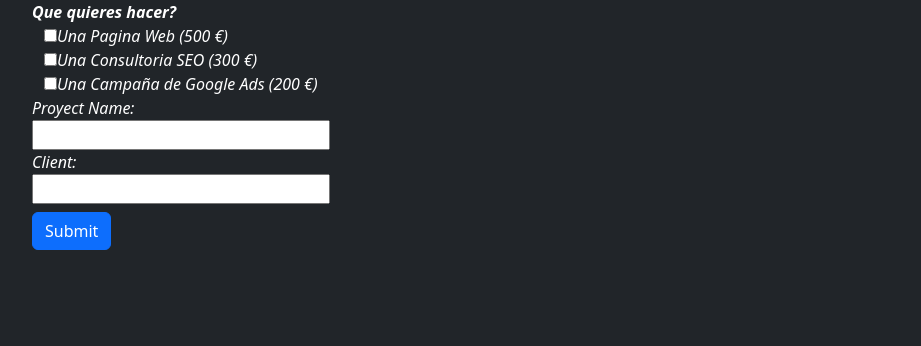
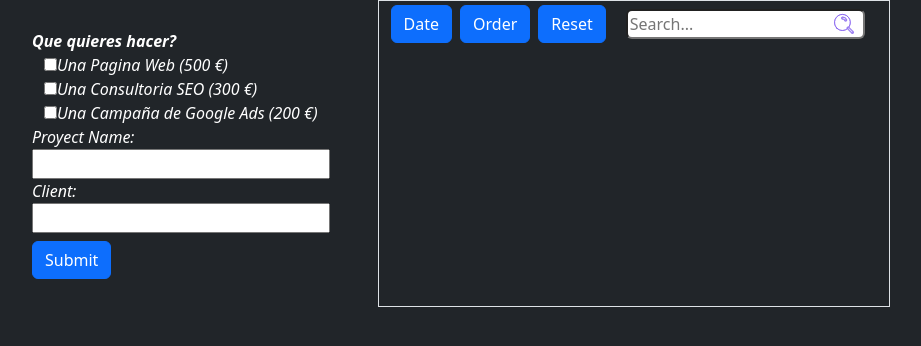
Before and after one commit to REALcuba/itacademyspring7, a React (Vite) app: page / in a window 1280 px wide. Both pictures are taken after a click on the button "Login". Shown: the top 346 px of the page, without its empty margins (50-971 px from the left). Built offline with nearby package versions, Linux system fonts and the light colour scheme.

Commit message:
local storage saved

```diff
--- a/src/components/createProject/CreateProject.tsx
+++ b/src/components/createProject/CreateProject.tsx
@@ -1,16 +1,22 @@
-import { useEffect, useState } from 'react';
+import { ChangeEvent, useEffect, useState } from 'react';
 import Filters from '../filterBtns/FilterBtns';
-import { type Project } from '../types/Types';
+import { Project, CreateProjectProps } from '../types/Types';
 
-type CreateProjectProps = {
-    projectArr: Project[];
-}
 
-const CreateProject: React.FC<CreateProjectProps> = ({ projectArr }) => {
-    const [filteredProjectArr, setFilteredProjectArr] = useState<Project[]>(projectArr)
+const CreateProject: React.FC<CreateProjectProps> = ({ projectArr}) => {
+    const [filteredProjectArr, setFilteredProjectArr] = useState<Project[]>(projectArr);
+
+    const [searchValue, setSearchValue] = useState<string>('');
+    // console.log(value);
 
 
     const cloneProjectArr = [...filteredProjectArr]
+    const handlerInputSearcValue = (e: ChangeEvent<HTMLInputElement>) => {
+        setSearchValue(e.target.value)
+        setFilteredProjectArr(cloneProjectArr.filter(project => project.projectName.toLowerCase().includes(searchValue.toLowerCase())))
+
+    }
+
     const handlerSortProjects = () => {
 
         cloneProjectArr.sort((projectA, projectB) => projectA.clientName.localeCompare(projectB.clientName))
@@ -18,21 +24,20 @@ const CreateProject: React.FC<CreateProjectProps> = ({ projectArr }) => {
         setFilteredProjectArr(cloneProjectArr)
         return cloneProjectArr
     }
-    const handlerRessetBtn = () => setFilteredProjectArr(projectArr);
+    const handlerResetBtn = () => setFilteredProjectArr(projectArr);
+
     const handlerSortByDateFilterBtn = () => {
         cloneProjectArr.sort((projectA, projectB) => {
             return projectB.date.localeCompare(projectA.date)
-            //  cloneProjectArr
         })
-        setFilteredProjectArr(cloneProjectArr)
     }
     useEffect(() => {
         setFilteredProjectArr(projectArr)
-    }, [projectArr])
+    }, [projectArr, setFilteredProjectArr])
     return (
         <>
-            <div className='align-items-center container-md d-flex justify-content-between mt-1'>
-                <Filters handlerSortProjects={handlerSortProjects} handlerRessetBtn={handlerRessetBtn} handlerSortByDateFilterBtn={handlerSortByDateFilterBtn} />
+            <div className='align-items-md-center container-md d-flex justify-content-center gap-2 mt-1'>
+                <Filters handlerSortProjects={handlerSortProjects} handlerResetBtn={handlerResetBtn} handlerSortByDateFilterBtn={handlerSortByDateFilterBtn} handlerInputSearcValue={(e: ChangeEvent<HTMLInputElement>) => handlerInputSearcValue(e)} />
             </div>
             <div className=' mt-2 flex-column project_data_div overflow-y-scroll'>
 
--- a/src/components/customHooks/UseLocalStorage.js
+++ b/src/components/customHooks/UseLocalStorage.js
@@ -1,7 +1,7 @@
 import { useState } from "react";
 
 // type useLocalStorageType<T> = [T, React.Dispatch<React.SetStateAction<T>>];
-export const useLocalStorage = (key, initialValue) => {
+export const UseLocalStorage = (key, initialValue) => {
   const [storedValue, setStoredValue] = useState(() => {
     try {
       const item = window.localStorage.getItem(key);
--- a/src/components/customHooks/UseLocalStorage.jsx
+++ b/src/components/customHooks/UseLocaleStorage.tsx
@@ -1,7 +1,7 @@
 import { useState } from "react";
 
 // type useLocalStorageType<T> = [T, React.Dispatch<React.SetStateAction<T>>];
-export const useLocalStorage = (key, initialValue) => {
+export const UseLocaleStorage = (key, initialValue) => {
   const [storedValue, setStoredValue] = useState(() => {
     try {
       const item = window.localStorage.getItem(key);
--- a/src/components/filterBtns/FilterBtns.tsx
+++ b/src/components/filterBtns/FilterBtns.tsx
@@ -1,10 +1,18 @@
 import { type FiltersProps } from "../types/Types"
+// import search from "../../assets/icons/search.svg"
 
-const Filters: React.FC<FiltersProps> = ({ handlerSortProjects, handlerRessetBtn, handlerSortByDateFilterBtn }) => (
+
+
+const Filters: React.FC<FiltersProps> = ({ handlerSortProjects, handlerResetBtn, handlerSortByDateFilterBtn, handlerInputSearcValue }) => (
+
     <>
         <button className="btn btn-primary" onClick={handlerSortByDateFilterBtn}>Date</button>
         <button className="btn btn-primary" onClick={handlerSortProjects}>Order</button>
-        <button className="btn btn-primary" onClick={handlerRessetBtn}>Reset</button>
+        <button className="btn btn-primary" onClick={handlerResetBtn}>Reset</button>
+        <div className="d-flex align-items-md-center container position-relative">
+            <input type="text" placeholder="Search..." className="searchInput rounded" onChange={handlerInputSearcValue} />
+            {/* <img src={search} alt="" className="w-25" /> */}
+        </div>
     </>
 )
 
--- a/src/index.css
+++ b/src/index.css
@@ -88,3 +88,10 @@ button:focus,
 button:focus-visible {
   outline: 4px auto -webkit-focus-ring-color;
 }
+.searchInput{
+  background-image: url("./assets/icons/search.svg");
+  background-position: right;
+  background-size: 39px 39px;
+  background-repeat: no-repeat;
+
+}
--- a/src/pages/MainBoard/MainBoard.tsx
+++ b/src/pages/MainBoard/MainBoard.tsx
@@ -1,18 +1,11 @@
 import { ChangeEvent, useEffect, useState } from "react";
 import Input from "../../components/input/Input";
 import AddPages from "../../components/addPages/AddPages";
-import { useLocalStorage } from '../../components/customHooks/UseLocalStorage'
+import { UseLocaleStorage } from '../../components/customHooks/UseLocaleStorage'
 import DataInputs from "../../components/dataInputs/DataInputs";
 import CreateProject from "../../components/createProject/CreateProject";
 import { type Project, type MainBoardProps } from "../../components/types/Types";
 
-// type MainBoardProps = {
-//     services: {
-//         project: string;
-//         price: number;
-//     }[];
-
-// }
 
 export const MainBoard: React.FC<MainBoardProps> = ({ services }) => {
     const [total, setTotal] = useState(0)
@@ -22,14 +15,17 @@ export const MainBoard: React.FC<MainBoardProps> = ({ services }) => {
     const [languagesArr, setLanguagesArr] = useState(new Array(services.length).fill(1))
     const [pages, setPages] = useState<number>(1)
     const [languages, setLanguages] = useState<number>(1)
-    const [isLocalePageArr, setIsLocalePageArr] = useLocalStorage('isLocalePageArr', new Array(services.length).fill(1))
-    const [isLocaleLanguagesArr, setIsLocaleLanguagesArr] = useLocalStorage('isLocaleLanguagesArr', new Array(services.length).fill(1))
+    const [isLocalePageArr, setIsLocalePageArr] = UseLocaleStorage('isLocalePageArr', new Array(services.length).fill(1))
+    const [isLocaleLanguagesArr, setIsLocaleLanguagesArr] = UseLocaleStorage('isLocaleLanguagesArr', new Array(services.length).fill(1))
     const [getProjectName, setProyectName] = useState("")
     const [getClient, setClient] = useState("")
     const [projectArr, setProjectArr] = useState<Project[]>([])
+    const [isLocaleProjectArr, setIsLocaleProjectArr] = UseLocaleStorage('isLocaleProjectArr', projectArr)
+
 
     const updatedPagesArr = [...pagesArr]
     const updatedLanguagesArr = [...languagesArr];
+    const updatedProjectArr = [...projectArr]
 
     function calculateTotal(pagesArr: number[], languagesArr: number[], isCheckArr: boolean[], services: { project: string; price: number; }[]) {
         let totalPrice = 0;
@@ -47,15 +43,11 @@ export const MainBoard: React.FC<MainBoardProps> = ({ services }) => {
     }
 
     const handleAddPageBtn = (position: number): void => {
-        console.log('suma');
-        console.log(pages);
         updatedPagesArr[position] = updatedPagesArr[position] + 1;
-        console.log(updatedPagesArr[position]);
         setPagesArr([...updatedPagesArr]);
         setIsLocalePageArr(updatedPagesArr);
         setPages(updatedPagesArr[position]);
     };
-
 
     const handleAddLanguageBtn = (position: number): void => {
         updatedLanguagesArr[position] = updatedLanguagesArr[position] + 1;
@@ -111,27 +103,7 @@ export const MainBoard: React.FC<MainBoardProps> = ({ services }) => {
             }
         });
     };
-    // const handleInputBlur = (index: number) => {
-    //     // Realizar alguna lógica adicional cuando se pierde el foco del input en el índice específico
-    //     console.log(`Input ${index} perdió el foco`);
 
-    //     // Ejemplo: Validar el valor del input
-    //     const inputValue = pagesArr[index];
-    //     if (inputValue < 0) {
-    //         console.log(`El valor del input ${index} es inválido`);
-    //         // Realizar alguna acción en caso de valor inválido
-    //     }
-    // };
-    // const handleInputBlur = (index: number): void => {
-    //     // console.log(`Input ${index} perdió el foco`);
-    //     // Realizar lógica adicional cuando se pierde el foco del input en el índice específico
-    //     // const inputValue = pagesArr[index];
-    //     if (isCheckArr[index] === true) {
-    //         console.log(`El valor del input ${index} es ${isChecked}`);
-    //         // Realizar alguna acción en caso de valor inválido
-    //         stopPropagation()
-    //     }
-    // };
     const handlerGetProjectName = (e: React.ChangeEvent<HTMLInputElement>) => setProyectName(e.target.value)
 
     const handlerGetClient = (e: React.ChangeEvent<HTMLInputElement>) => setClient(e.target.value)
@@ -141,7 +113,7 @@ export const MainBoard: React.FC<MainBoardProps> = ({ services }) => {
             return service.project;
         }
         // }
-        return null; // O cualquier valor que desees para los elementos que no están marcados como checked
+        return null;
     }).filter(Boolean)
 
     const getProjectData = () => {
@@ -159,93 +131,29 @@ export const MainBoard: React.FC<MainBoardProps> = ({ services }) => {
         }
 
         console.log(updatedProject);
+        updatedProjectArr.push(updatedProject)
         setClient('')
         setProyectName('')
         setProjectArr(prevProjectArr => [...prevProjectArr, updatedProject]);
+        setIsLocaleProjectArr((prevLocaleProjectArr: Project[]) => [...prevLocaleProjectArr, updatedProject]);
+        // setIsLocaleProjectArr( projectArr);
+        // setIsLocaleProjectArr(UseLocaleStorage('isLocaleProjectArr', projectArr));
+    }
+
+    const handlerClickProjectData = () => {
+        isCheckArr.some(value => value === true) ? getProjectData() : null
+    // setIsLocaleProjectArr(isLocaleProjectArr)
 
     }
-    //
-
-    //handle  projectData
-    // const handlerGetProjectData = () => {
-    //     const existingProject = projectArr.find(project => project.id === updatedProject.id);
-    //     const updatedProject: Project = {
-    //         id: existingProject ? existingProject.id : crypto.randomUUID(),
-    //         projectName: getProjectName,
-    //         clientName: getClient,
-    //         totalPages: pages,
-    //         totalLanguages: languages,
-    //         totalPrice: total,
-    //         service: serviceName
-    //     };
-    //     if (existingProject) {
-    //         // Si el proyecto ya existe, actualizamos el arreglo sin duplicar
-    //         const updatedProjectArr = projectArr.map(project =>
-    //             project.id === updatedProject.id ? updatedProject : project
-    //         );
-    //         setProjectArr(updatedProjectArr);
-    //     } else {
-    //         // Si el proyecto es nuevo, lo agregamos al arreglo
-    //         setProjectArr(prevProjectArr => [...prevProjectArr, updatedProject]);
-    //     }
-    //     // const existingProject = projectArr.find(project => project.id === updatedProject.id);
-    //     // if (existingProject) {
-    //     //     // Si el proyecto ya existe, actualizamos el arreglo sin duplicar
-    //     //     const updatedProjectArr = projectArr.map(project =>
-    //     //         project.id === updatedProject.id ? updatedProject : project
-    //     //     );
-    //     //     setProjectArr(updatedProjectArr);
-    //     // } else {
-    //     //     // Si el proyecto es nuevo, lo agregamos al arreglo
-    //     //     setProjectArr(prevProjectArr => [...prevProjectArr, updatedProject]);
-    //     // }
-    //     // setProjectArr((prevProjectArr) => [...prevProjectArr, updatedProject]);
-    // };
-    // const handlerGetProjectData = () => {
-    //     let updatedProject: Project;
-    //     const existingProject = projectArr.find(project => project.id === updatedProject?.id);
-
-    //     if (existingProject) {
-    //         // Si el proyecto ya existe, actualizamos el arreglo sin duplicar
-    //         updatedProject = {
-    //             ...existingProject,
-    //             projectName: getProjectName,
-    //             clientName: getClient,
-    //             totalPages: pages,
-    //             totalLanguages: languages,
-    //             totalPrice: total,
-    //             service: serviceName
-    //         };
-
-    //         const updatedProjectArr = projectArr.map(project =>
-    //             project.id === updatedProject.id ? updatedProject : project
-    //         );
-    //         setProjectArr(updatedProjectArr);
-    //     } else {
-    //         // Si el proyecto es nuevo, lo agregamos al arreglo
-    //         updatedProject = {
-    //             id: crypto.randomUUID(),
-    //             projectName: getProjectName,
-    //             clientName: getClient,
-    //             totalPages: pages,
-    //             totalLanguages: languages,
-    //             totalPrice: total,
-    //             service: serviceName
-    //         };
-
-    //         setProjectArr(prevProjectArr => [...prevProjectArr, updatedProject]);
-    //     }
-    // };
-    const handlerClickProjectData = () => isCheckArr.some(value => value === true) ? getProjectData() : null
 
     useEffect(() => {
         calculateTotal(pagesArr, languagesArr, isCheckArr, services);
         setPagesArr(isLocalePageArr);
         setLanguagesArr(isLocaleLanguagesArr);
         setProjectArr(projectArr);
+        setIsLocaleProjectArr(isLocaleProjectArr)
 
-
-    }, [pagesArr, languagesArr, isCheckArr, services, isLocalePageArr, isLocaleLanguagesArr, projectArr])
+    }, [pagesArr, languagesArr, isCheckArr, services, isLocalePageArr, isLocaleLanguagesArr, projectArr, setIsLocaleProjectArr, isLocaleProjectArr])
 
     return (
         <section className="d-flex gap-md-5 align-items-center fst-italic">
@@ -259,7 +167,6 @@ export const MainBoard: React.FC<MainBoardProps> = ({ services }) => {
                                 {<Input
                                     handleOnChange={(index) => handleInputOnChange(index)}
                                     index={index}
-                                    // handleInputBlur={() => handleInputBlur(index)}
                                 />}
                                 {project} ({price} €)
                             </div>
@@ -285,7 +192,7 @@ export const MainBoard: React.FC<MainBoardProps> = ({ services }) => {
                     <button type="button" className="btn mt-2 btn-primary" onClick={handlerClickProjectData}> Submit</button>
                 </label>
             </form>
-            {isChecked && <aside className="align-items-center border d-flex flex-column justify-content-between project_data_div">
+            {<aside className="align-items-center border d-flex flex-column justify-content-between project_data_div">
                 <CreateProject projectArr={projectArr} />
                 {/* <div>Precio: {total}€</div> */}
             </aside>}
```
Also changed, not shown: src/components/types/Types.d.ts (+10 -2 lines), src/assets/icons/search.svg (added).
